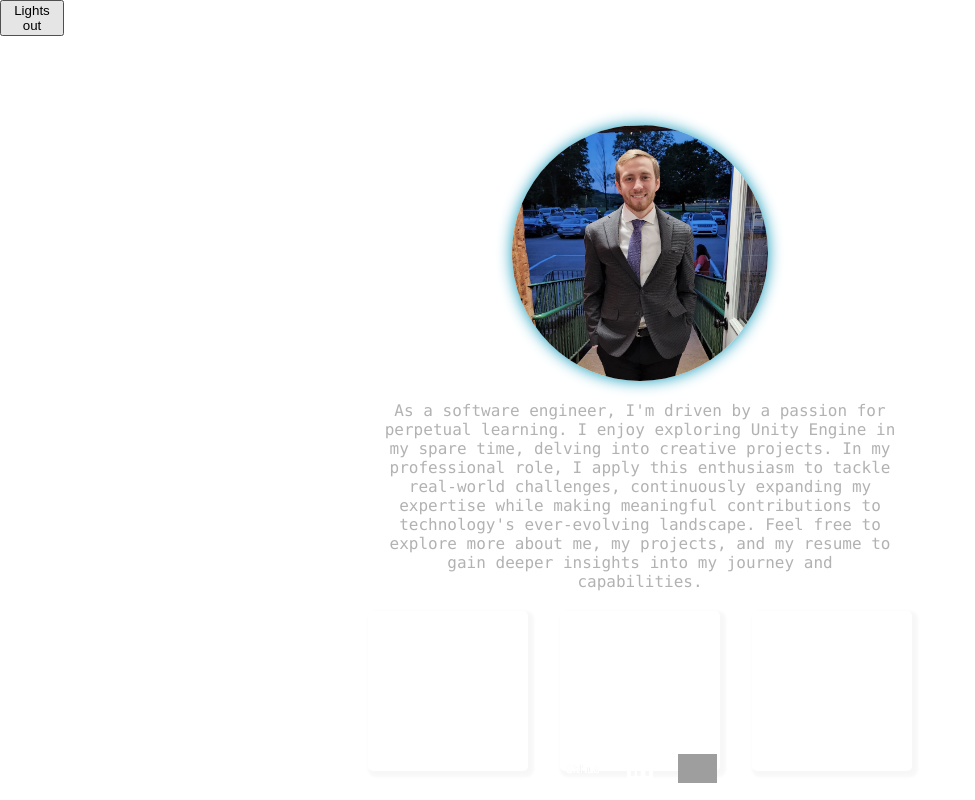
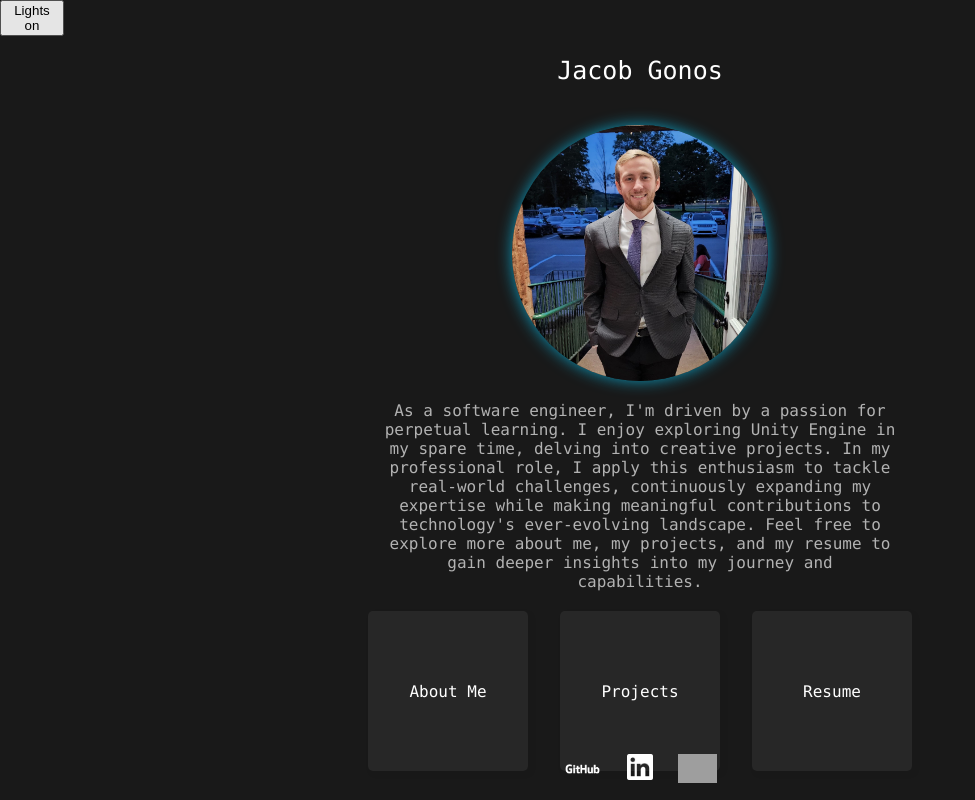
Before and after one commit to JAG240/Portfolio, a React (Create React App) app: page / in a window 1280 px wide. Shown: the whole page, without its empty margins (0-975 px from the left). Built offline with nearby package versions, Linux system fonts and the light colour scheme; grey boxes are pictures that could not be loaded.

Commit message:
Dark toggle default for demo
Demoing to friends. I want black to be default theme.

```diff
--- a/src/modules/app/App.js
+++ b/src/modules/app/App.js
@@ -8,7 +8,7 @@ import Resume from '../resume/Resume';
 
 function App() {
 
-    const [isDark, setDark] = useState(false);
+    const [isDark, setDark] = useState(true);
 
     const changeState = () => {
         setDark(!isDark);
```
